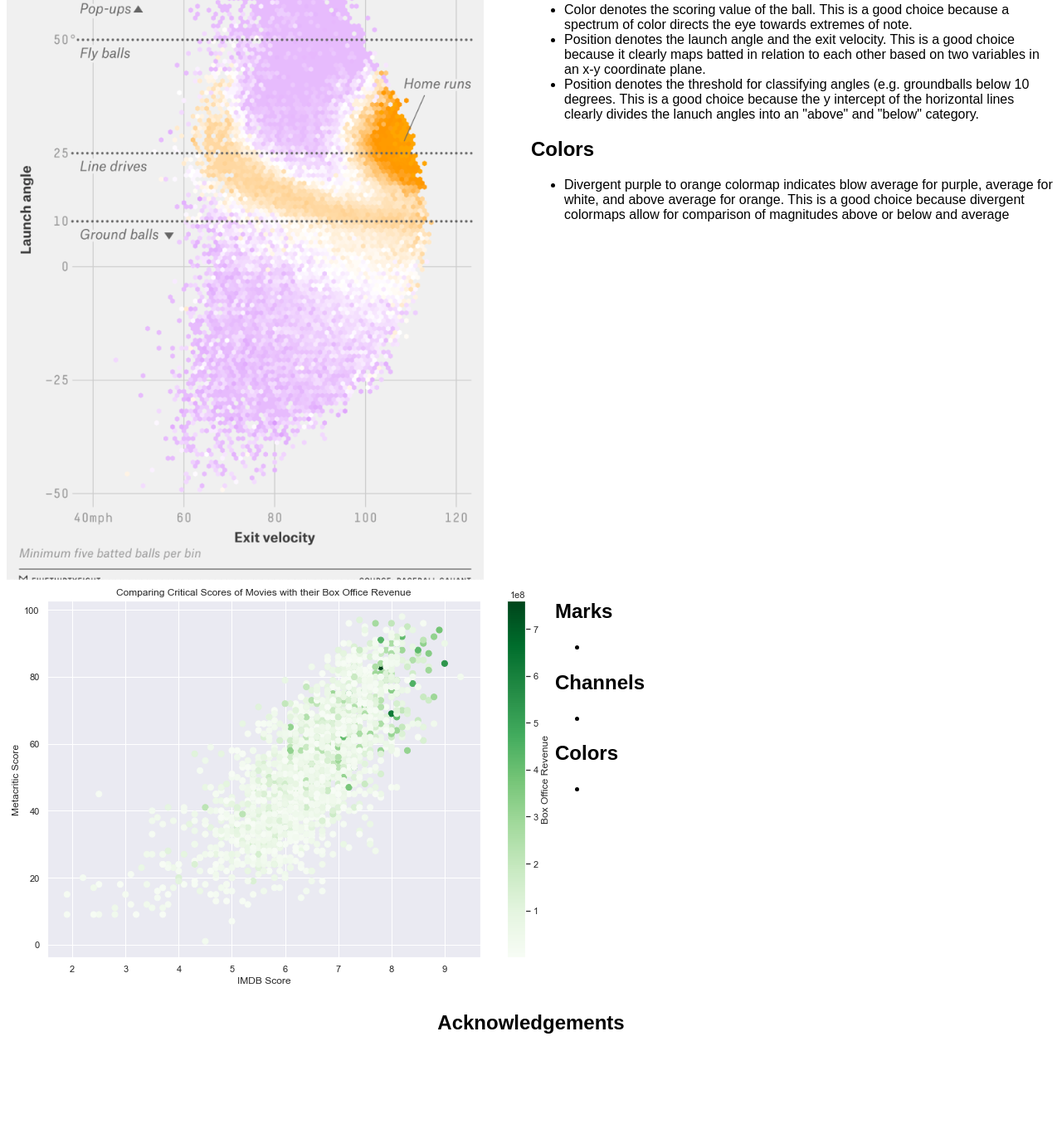
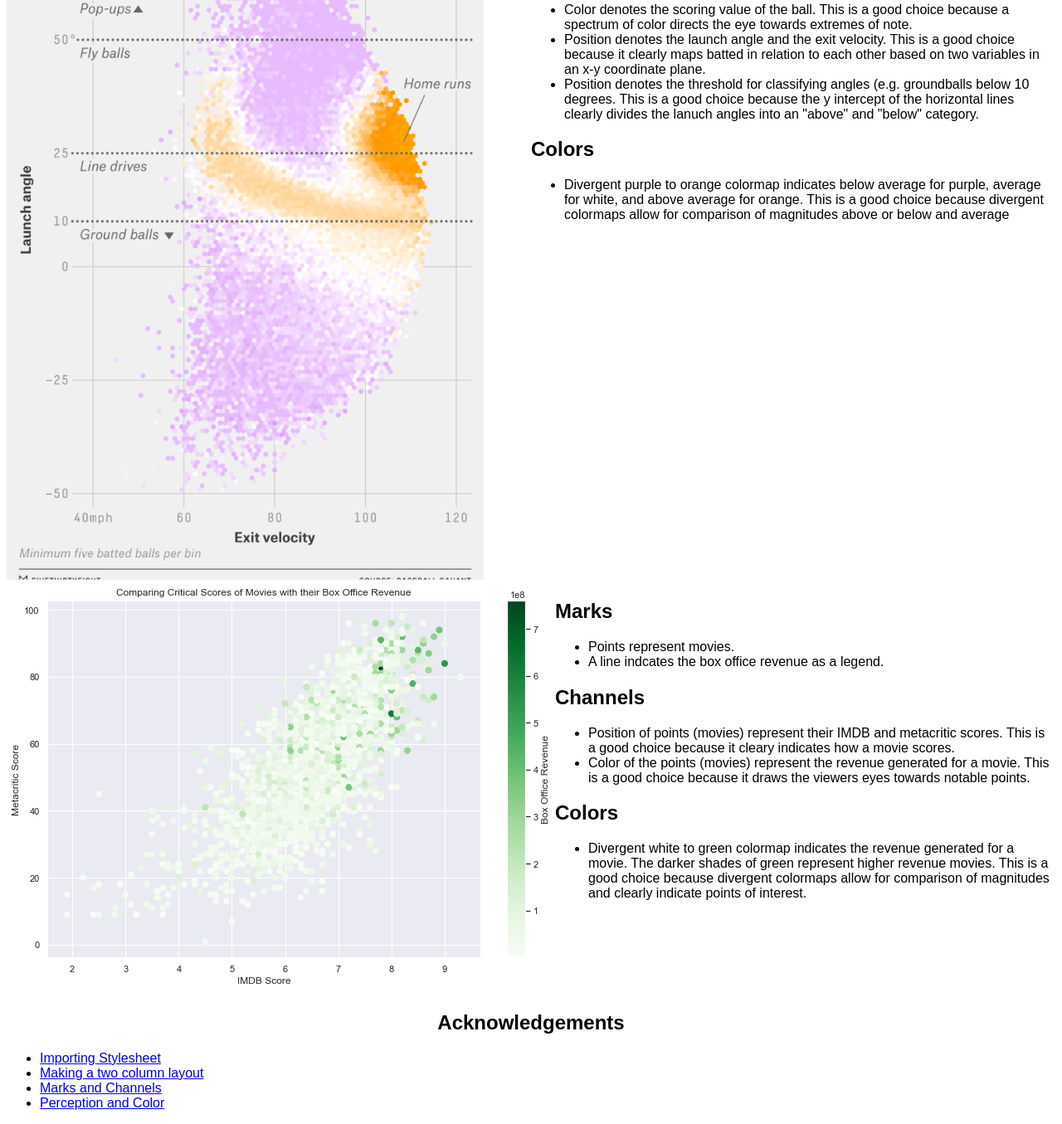
Before and after one commit to DS4200-S23-Class/hw-03-dylan-and-curtis, a plain HTML site: page index.html in a window 1280 px wide. Shown: the part 920-2275 px from the top of the page at 83% size. Before the commit the page ends 2187 px from the top, so only its background shows below. Drawn offline with Linux system fonts and the light colour scheme.

Commit message:
final add

```diff
--- a/index.html
+++ b/index.html
@@ -1,21 +1,16 @@
 <!DOCTYPE html>
 <html>
-
   <head>
-    <meta charset=utf-8 />
+    <meta charset="utf-8" />
     <title>hw-03</title>
-    <link rel="stylesheet" href="stylesheet.css">
+    <link rel="stylesheet" href="stylesheet.css" />
   </head>
 
-
   <body>
-    <h1 class="centered">
-        hw-03: Interactive Webpage, and Marks & Channels
-    </h1>
+    <h1 class="centered">hw-03: Interactive Webpage, and Marks & Channels</h1>
     <div class="row">
       <div class="col">
-            <img src="img/vis1.png">
-
+        <img src="img/vis1.png" />
       </div>
       <div class="col">
         <h2>Marks</h2>
@@ -27,25 +22,37 @@
         </ul>
         <h2>Channels</h2>
         <ul>
-                <li>Color for the party that would win the state, or striped of the state is divided. This is a good
-                    choice because color clearly shows the distribution of two possible major parties.</li>
-                <li>Length of color on the line based on amount of electoral votes the party would get. This is a good
-                    choice because it clearly indicates the margin that either candidate won by.</li>
-                <li>Shape for the triangle denotes winning threshold on line. This is an ok choice. A vertical line
-                    would have been a more clear indicator.</li>
-                <li>Shape for the squares represents electoral votes. This is a good choice because it's a relatively
-                    simple shape.</li>
+          <li>
+            Color for the party that would win the state, or striped of the state is divided. This
+            is a good choice because color clearly shows the distribution of two possible major
+            parties.
+          </li>
+          <li>
+            Length of color on the line based on amount of electoral votes the party would get. This
+            is a good choice because it clearly indicates the margin that either candidate won by.
+          </li>
+          <li>
+            Shape for the triangle denotes winning threshold on line. This is an ok choice. A
+            vertical line would have been a more clear indicator.
+          </li>
+          <li>
+            Shape for the squares represents electoral votes. This is a good choice because it's a
+            relatively simple shape.
+          </li>
         </ul>
         <h2>Colors</h2>
         <ul>
-                <li>Categorical red and blue colormap indicating red for Republican and blue for Democrat. Again, this
-                    is a good choice because the two colors clearly indicate the two major USA political parties.</li>
+          <li>
+            Categorical red and blue colormap indicating red for Republican and blue for Democrat.
+            Again, this is a good choice because the two colors clearly indicate the two major USA
+            political parties.
+          </li>
         </ul>
       </div>
     </div>
     <div class="row">
       <div class="col">
-            <img src="img/vis2.png">
+        <img src="img/vis2.png" />
       </div>
       <div class="col">
         <h2>Marks</h2>
@@ -56,47 +63,83 @@
         </ul>
         <h2>Channels</h2>
         <ul>
-                <li>Color denotes the scoring value of the ball. This is a good choice because a spectrum of color
-                    directs
-                    the eye towards extremes of note.</li>
-                <li>Position denotes the launch angle and the exit velocity. This is a good choice because it clearly
-                    maps batted in relation to each other based on two variables in an x-y coordinate plane.</li>
-                <li>Position denotes the threshold for classifying angles (e.g. groundballs below 10 degrees. This is a
-                    good choice because the y intercept of the horizontal lines clearly divides the lanuch angles into
-                    an "above" and "below" category.</li>
+          <li>
+            Color denotes the scoring value of the ball. This is a good choice because a spectrum of
+            color directs the eye towards extremes of note.
+          </li>
+          <li>
+            Position denotes the launch angle and the exit velocity. This is a good choice because
+            it clearly maps batted in relation to each other based on two variables in an x-y
+            coordinate plane.
+          </li>
+          <li>
+            Position denotes the threshold for classifying angles (e.g. groundballs below 10
+            degrees. This is a good choice because the y intercept of the horizontal lines clearly
+            divides the lanuch angles into an "above" and "below" category.
+          </li>
         </ul>
         <h2>Colors</h2>
         <ul>
-                <li>Divergent purple to orange colormap indicates blow average for purple, average for white, and above
-                    average for orange. This is a good choice because divergent colormaps allow for comparison of
-                    magnitudes above or below and average</li>
+          <li>
+            Divergent purple to orange colormap indicates below average for purple, average for
+            white, and above average for orange. This is a good choice because divergent colormaps
+            allow for comparison of magnitudes above or below and average
+          </li>
         </ul>
-
       </div>
     </div>
     <div class="row">
       <div class="col">
-            <img src="img/vis3.png">
-
+        <img src="img/vis3.png" />
       </div>
       <div class="col">
         <h2>Marks</h2>
         <ul>
-                <li></li>
+          <li>Points represent movies.</li>
+          <li>A line indcates the box office revenue as a legend.</li>
         </ul>
         <h2>Channels</h2>
         <ul>
-                <li></li>
+          <li>
+            Position of points (movies) represent their IMDB and metacritic scores. This is a good
+            choice because it cleary indicates how a movie scores.
+          </li>
+          <li>
+            Color of the points (movies) represent the revenue generated for a movie. This is a good
+            choice because it draws the viewers eyes towards notable points.
+          </li>
         </ul>
         <h2>Colors</h2>
         <ul>
-                <li></li>
+          <li>
+            Divergent white to green colormap indicates the revenue generated for a movie. The
+            darker shades of green represent higher revenue movies. This is a good choice because
+            divergent colormaps allow for comparison of magnitudes and clearly indicate points of
+            interest.
+          </li>
         </ul>
       </div>
     </div>
     <div>
       <h2 class="centered">Acknowledgements</h2>
+      <ul>
+        <li><a href="https://www.w3schools.com/css/css_howto.asp">Importing Stylesheet</a></li>
+        <li>
+          <a href="https://www.w3schools.com/howto/howto_css_two_columns.asp"
+            >Making a two column layout</a
+          >
+        </li>
+        <li>
+          <a href="https://amosca01.github.io/DS4200-S23/slides/05-marks-channels.pdf"
+            >Marks and Channels</a
+          >
+        </li>
+        <li>
+          <a href="https://amosca01.github.io/DS4200-S23/slides/06-perception-color-js.pdf"
+            >Perception and Color</a
+          >
+        </li>
+      </ul>
     </div>
   </body>
-
 </html>
```
Lines whose indentation alone changed are shown as unchanged.
